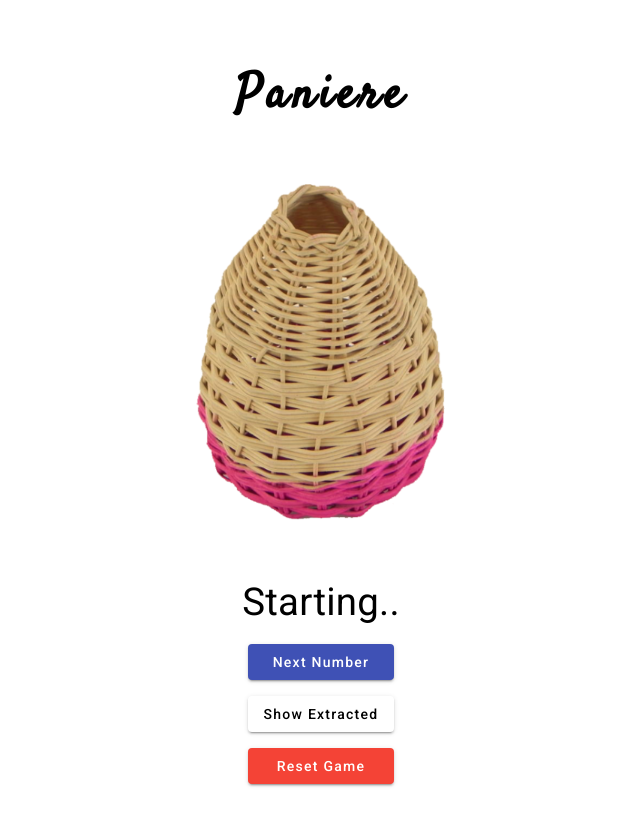
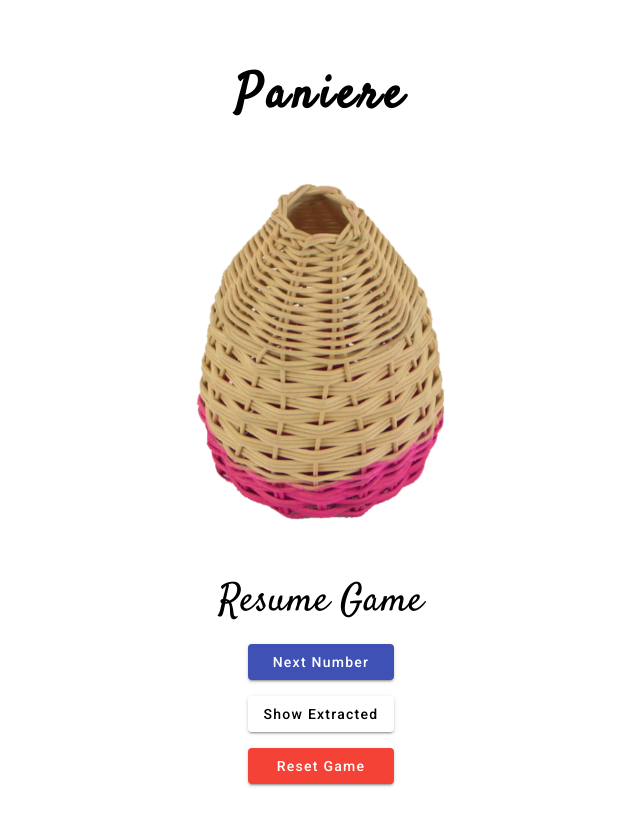
Before and after one commit to floroz/paniere, an Angular app: page /play in a window 1280 px wide. Shown: the top 826 px of the page, without its empty margins (319-959 px from the left). Built offline with nearby package versions, Linux system fonts and the light colour scheme.

Commit message:
mini fix:

```diff
--- a/src/app/paniere/paniere.component.scss
+++ b/src/app/paniere/paniere.component.scss
@@ -1,6 +1,6 @@
 main {
   display: flex;
-  margin: 2rem 6rem;
+  padding: 2rem 2rem;
   flex-flow: column nowrap;
   align-items: center;
   justify-content: center;
--- a/src/app/paniere/play-game/play-game.component.html
+++ b/src/app/paniere/play-game/play-game.component.html
@@ -1,5 +1,14 @@
 <div class="play">
-  <p class="number">{{ (number$ | async) || 'Starting..' }}</p>
+  <ng-container *ngIf="number$ | async as num; else noNumber">
+    <p class="number">
+     {{ num }}
+    </p>
+  </ng-container>
+  <ng-template  #noNumber>
+      <p class="number">
+        {{ isPlaying() ? 'Resume Game' : 'Game is over'}}
+      </p>
+  </ng-template>
   <div class="btn-group">
     <button mat-raised-button color="primary" (click)="onNext()" [disabled]="!isPlaying()">Next Number</button>
     <button role="link" mat-raised-button color="secondary" routerLink="/board">Show Extracted</button>
--- a/src/app/paniere/play-game/play-game.component.scss
+++ b/src/app/paniere/play-game/play-game.component.scss
@@ -6,6 +6,7 @@
 }
 
 .number {
+  font-family: 'Satisfy', sans-serif;
   font-size: 2.4rem;
   margin-bottom: 2rem;
 }
```
